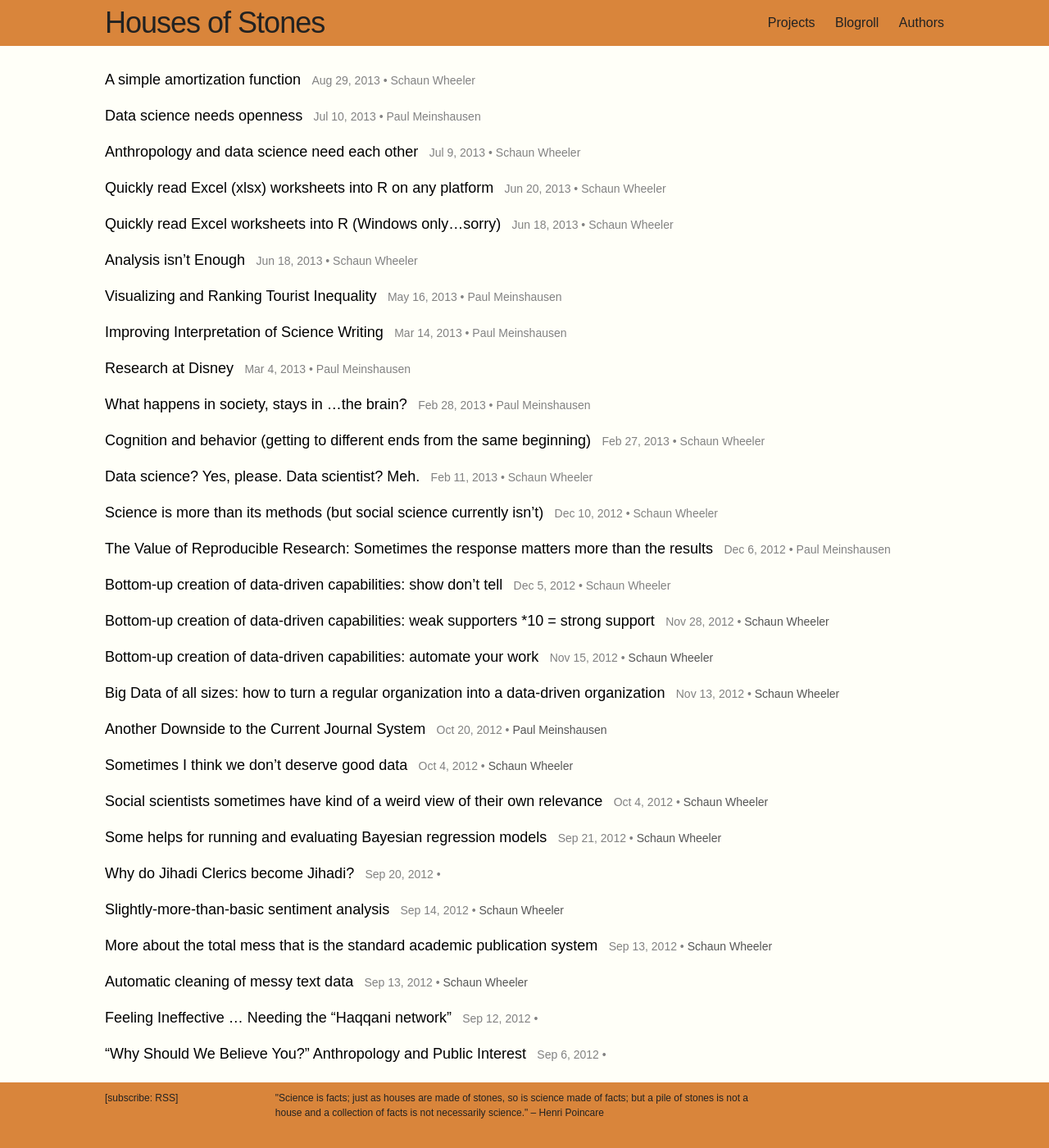
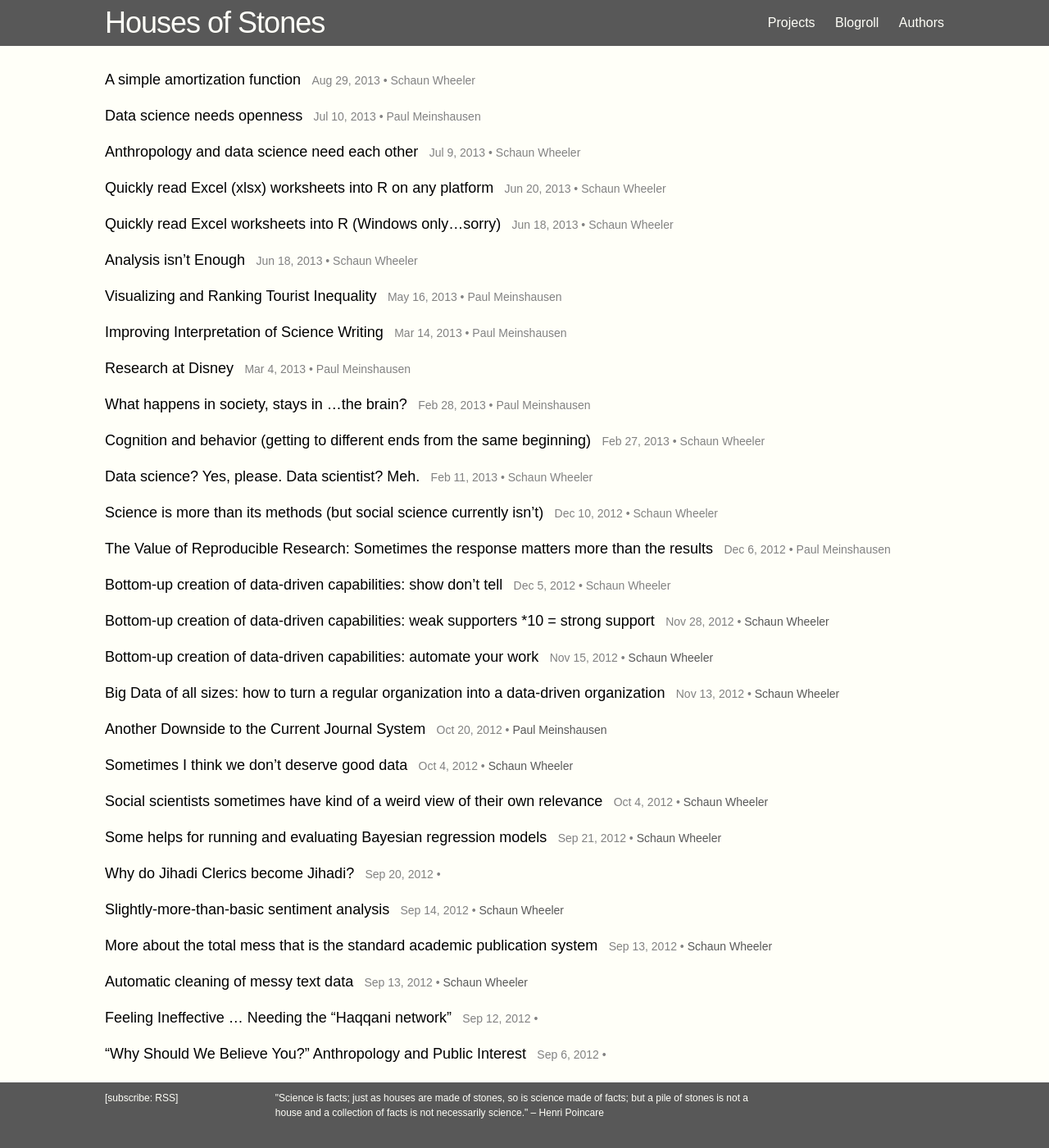
Before and after one commit to housesofstones/housesofstones.github.io, a Jekyll site: the page built from index.html, in a window 1280 px wide and 1400 px high. Shown: the whole window at 82% size. Built offline with Jekyll 4.4.1, drawn with Linux system fonts in a browser that asks for light colours; nearby versions of some CDN libraries.

Commit message:
Update hoscustom.css

```diff
--- a/css/hoscustom.css
+++ b/css/hoscustom.css
@@ -1,5 +1,5 @@
 .site-header, .site-footer {
-    background-color: #D9853B;
+    background-color: #585858;
     border-top: 0px solid transparent;
     border-bottom: 0px solid transparent;
 }
@@ -18,25 +18,25 @@
     overflow-y: scroll;
 }
 .site-header a:link {
-    color: #222222;
+    color: #fffff8;
     text-decoration: none;
 }
 .site-header a:visited {
-    color: #222222;
+    color: #fffff8;
     text-decoration: none;
 }
 .site-header a:hover {
     text-decoration: underline;
 }
 .site-footer p, .site-footer li {
-   color: #222222;
+   color: #fffff8;
 }
 .site-footer a:link {
-    color: #222222;
+    color: #fffff8;
     text-decoration: none;
 }
 .site-footer a:visited {
-    color: #222222;
+    color: #fffff8;
     text-decoration: none;
 }
 .site-footer a:hover {
@@ -59,10 +59,10 @@
 
 a:link {
     text-decoration: underline;
-    color: black;
+    color: #585858;
 }
 a:visited {
-    color: black;
+    color: #585858;
 }
 a:hover {
     text-decoration: underline;
@@ -117,29 +117,29 @@ body {
 .post-content a:link {
     text-decoration: none;
     font-weight: bold;
-    color: #555555;
+    color: #585858;
 }
 .post-content a:visited {
-    color: #555555;
+    color: #585858;
     text-decoration: none;
     font-weight: bold;
 }
 .post-content a:hover {
     text-decoration: none;
     font-weight: bold;
-    color: #555555;
+    color: #585858;
 }
 .post-meta a:link {
     text-decoration: none;
-    color: #555555;
+    color: #585858;
 }
 .post-meta a:visited {
-    color: #555555;
+    color: #585858;
     text-decoration: none;
 }
 .post-meta a:hover {
     text-decoration: none;
-    color: #555555;
+    color: #585858;
 }
 #swheeler, #pmeinshausen {
     padding-top: 56px;
```
